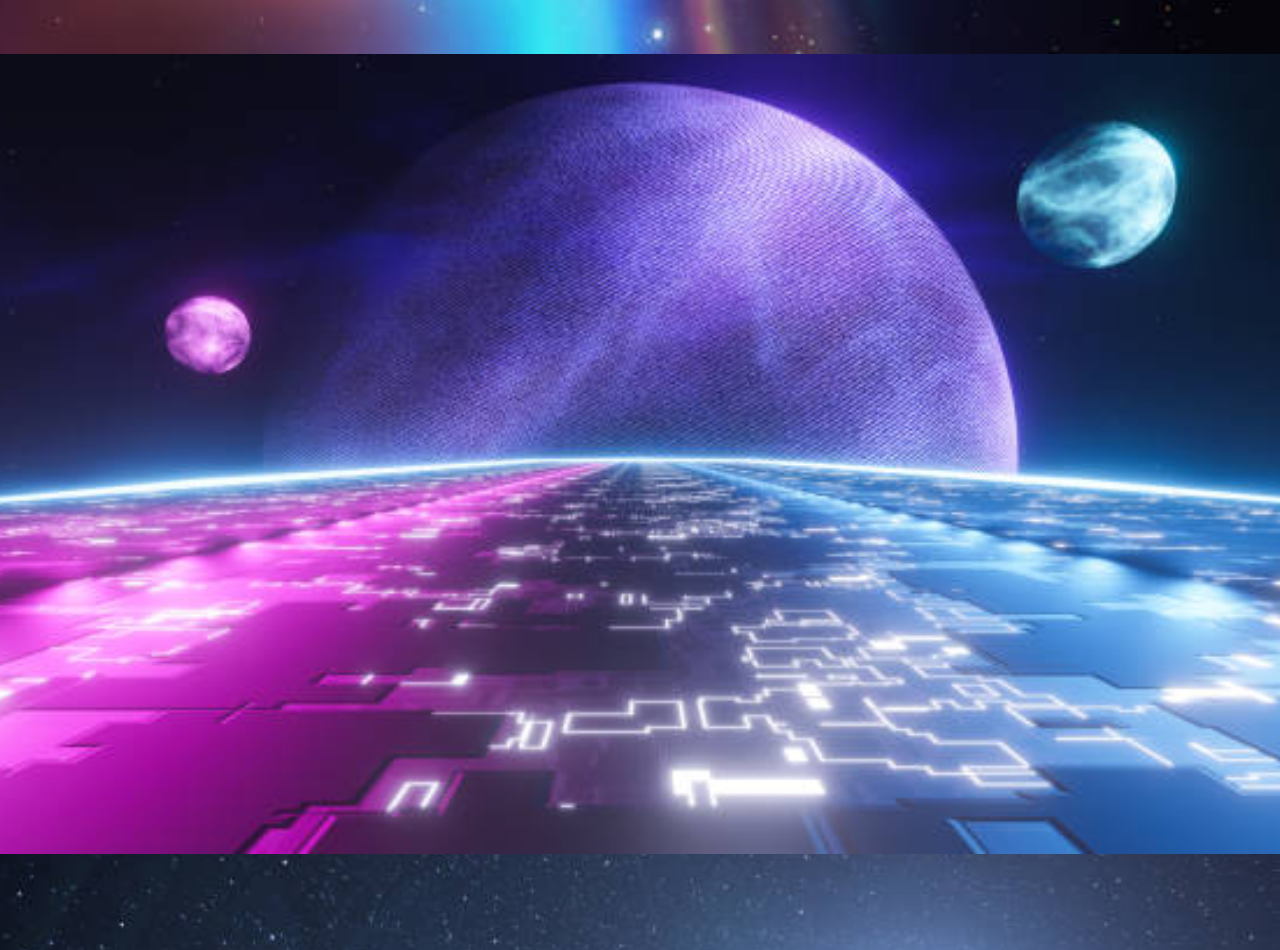
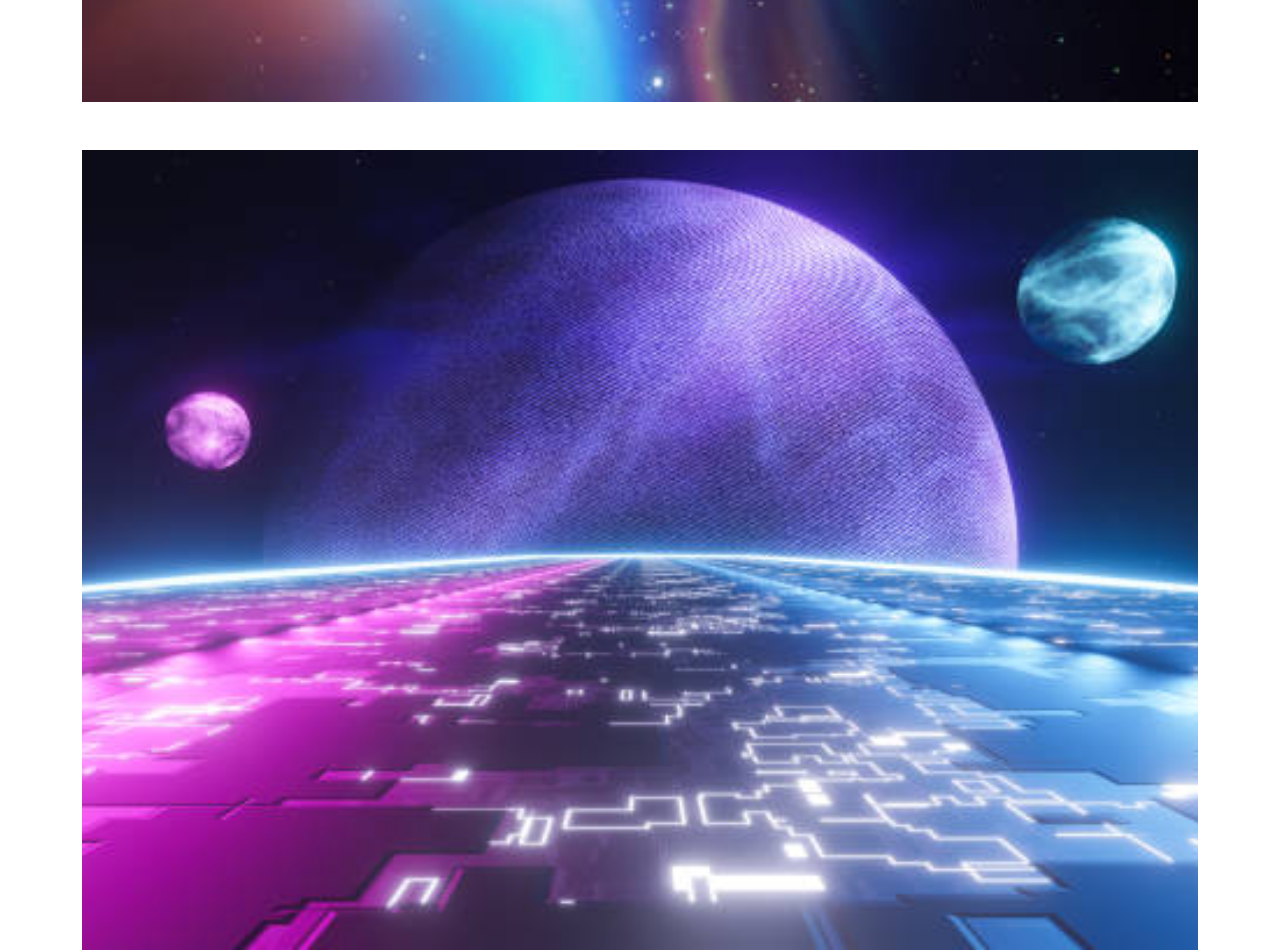
Before and after one commit to Andriu23/Talento-Tech-BS, a plain HTML site: page index.html in a window 1280 px wide. Shown: the part 746-1696 px from the top of the page. Drawn offline with nearby package versions, Linux system fonts and the light colour scheme; some packages are replaced by stand-ins of ours; a script that the page names is missing.

Commit message:
Update index.html

```diff
--- a/index.html
+++ b/index.html
@@ -36,9 +36,13 @@
             </div>
         </div>
     </nav>
-    <div class="container-mt-5">
+    <div class="container mt-5">
         <div class="p-5 d-flex justify-content-center align-items-center" style="background-image: url(/assets/img/istockphoto-1530815659-612x612-min.jpg); background-size: cover; background-position: center; height: 800px;"></div>
+    </div>
+    <div class="container mt-5">
         <div class="p-5 d-flex justify-content-center align-items-center" style="background-image: url(/assets/img/istockphoto-2102870224-612x612-min.jpg); background-size: cover; background-position: center; height: 800px;"></div>
+    </div>
+    <div class="container mt-5">
         <div class="p-5 d-flex justify-content-center align-items-center" style="background-image: url(/assets/img/istockphoto-2124572645-612x612-min.jpg); background-size: cover; background-position: center; height: 800px;"></div>
     </div>
     <script src="https://cdn.jsdelivr.net/npm/bootstrap@5.3.3/dist/js/bootstrap.bundle.min.js" integrity="sha384-YvpcrYf0tY3lHB60NNkmXc5s9fDVZLESaAA55NDzOxhy9GkcIdslK1eN7N6jIeHz" crossorigin="anonymous"></script>
```
